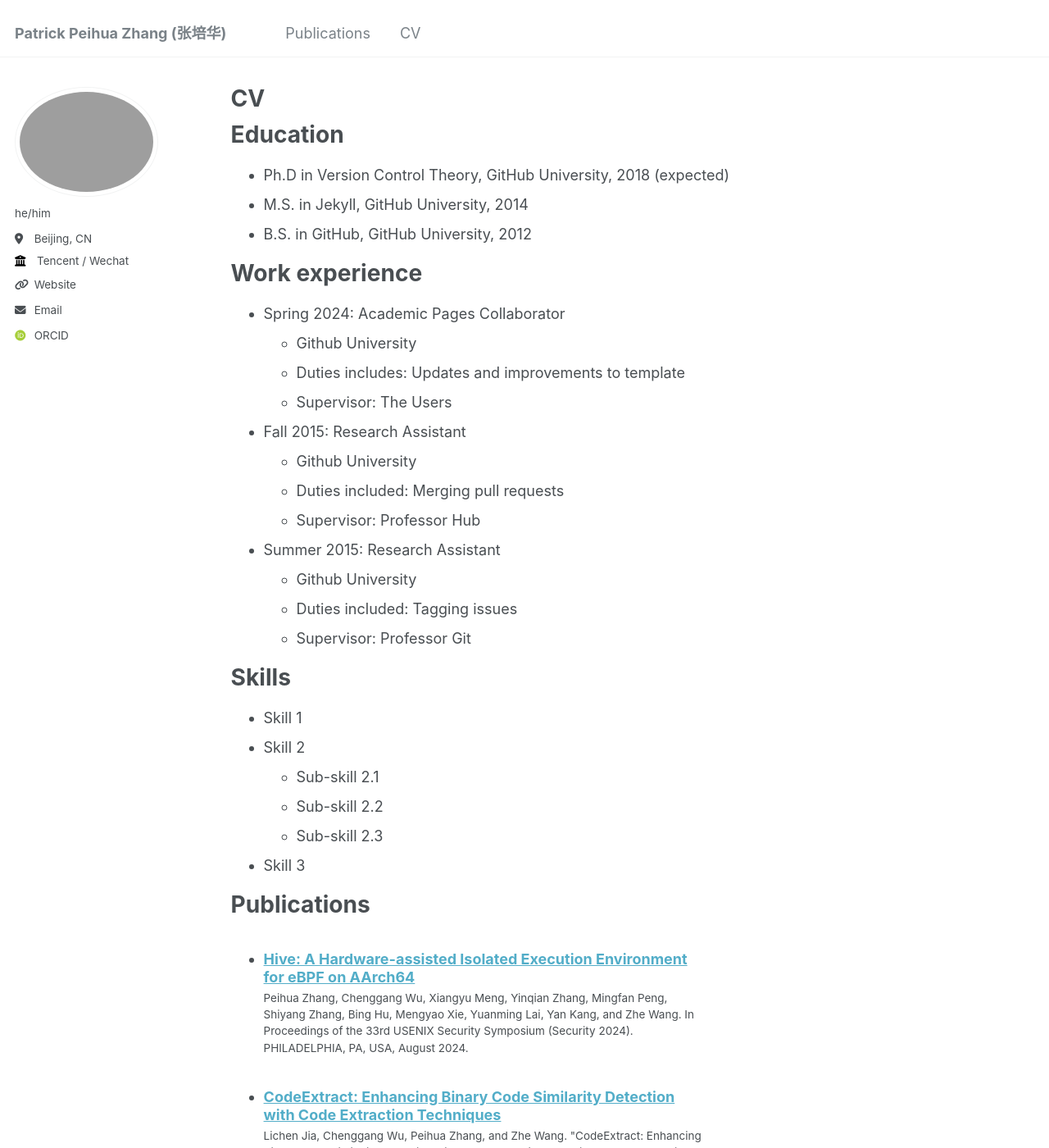
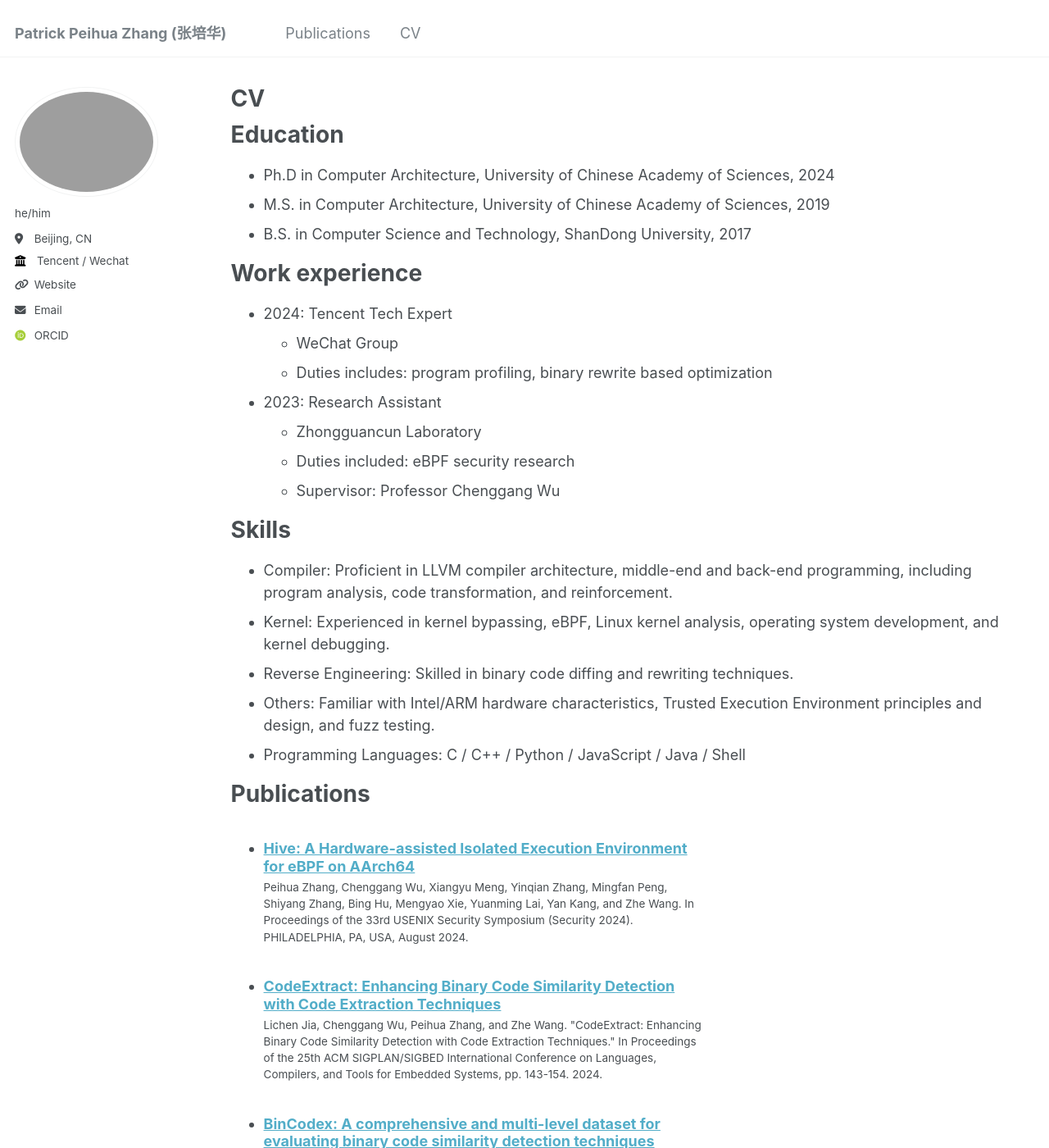
Before and after one commit to patrickphzhang/patrickphzhang.github.io, a Jekyll site: the page built from _pages/cv.md, in a window 1280 px wide and 1400 px high. Shown: the whole window at 82% size. Built offline with Jekyll 4.4.1, drawn with Linux system fonts in a browser that asks for light colours; some web fonts are replaced; some of the changed text lies outside the part shown.

Commit message:
updating

```diff
--- a/_pages/cv.md
+++ b/_pages/cv.md
@@ -11,54 +11,31 @@ redirect_from:
 
 Education
 ======
-* Ph.D in Version Control Theory, GitHub University, 2018 (expected)
-* M.S. in Jekyll, GitHub University, 2014
-* B.S. in GitHub, GitHub University, 2012
+* Ph.D in Computer Architecture, University of Chinese Academy of Sciences, 2024
+* M.S. in Computer Architecture, University of Chinese Academy of Sciences, 2019
+* B.S. in Computer Science and Technology, ShanDong University, 2017
 
 Work experience
 ======
-* Spring 2024: Academic Pages Collaborator
-  * Github University
-  * Duties includes: Updates and improvements to template
-  * Supervisor: The Users
+* 2024: Tencent Tech Expert
+  * WeChat Group
+  * Duties includes: program profiling, binary rewrite based optimization
 
-* Fall 2015: Research Assistant
-  * Github University
-  * Duties included: Merging pull requests
-  * Supervisor: Professor Hub
-
-* Summer 2015: Research Assistant
-  * Github University
-  * Duties included: Tagging issues
-  * Supervisor: Professor Git
+* 2023: Research Assistant
+  * Zhongguancun Laboratory
+  * Duties included: eBPF security research
+  * Supervisor: Professor Chenggang Wu
 
 Skills
 ======
-* Skill 1
-* Skill 2
-  * Sub-skill 2.1
-  * Sub-skill 2.2
-  * Sub-skill 2.3
-* Skill 3
+* Compiler: Proficient in LLVM compiler architecture, middle-end and back-end programming, including program analysis, code transformation, and reinforcement.
+* Kernel: Experienced in kernel bypassing, eBPF, Linux kernel analysis, operating system development, and kernel debugging.
+* Reverse Engineering: Skilled in binary code diffing and rewriting techniques.
+* Others: Familiar with Intel/ARM hardware characteristics, Trusted Execution Environment principles and design, and fuzz testing.
+* Programming Languages: C / C++ / Python / JavaScript / Java / Shell
 
 Publications
 ======
   <ul>{% for post in site.publications reversed %}
     {% include archive-single-cv.html %}
   {% endfor %}</ul>
-
-Talks
-======
-  <ul>{% for post in site.talks reversed %}
-    {% include archive-single-talk-cv.html  %}
-  {% endfor %}</ul>
-
-Teaching
-======
-  <ul>{% for post in site.teaching reversed %}
-    {% include archive-single-cv.html %}
-  {% endfor %}</ul>
-
-Service and leadership
-======
-* Currently signed in to 43 different slack teams
```
Also changed, not shown: _pages/about.md (+0 -7 lines).
